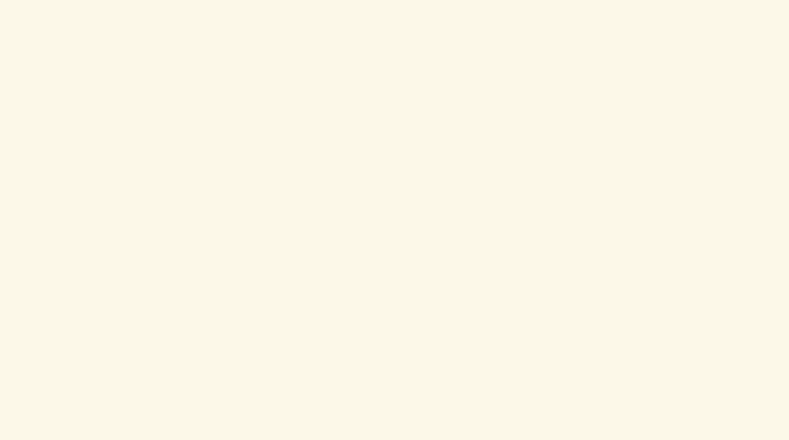
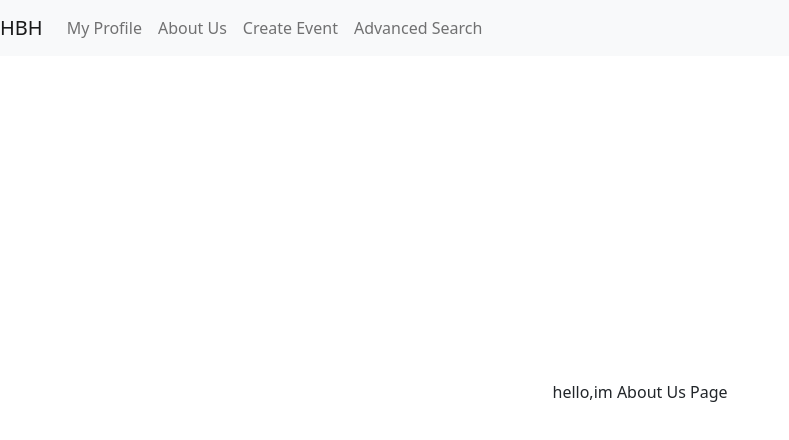
Before and after one commit to hilaezra/handbyhandpro, a React (Vite) app in the folder handbyhand.client/: page /aboutus in a window 1280 px wide. Before the commit this address had no page. Shown: the top 440 px of the page, without its empty margins (0-789 px from the left). Built offline with nearby package versions, Linux system fonts and the light colour scheme.

Commit message:
add nav bar

```diff
--- a/handbyhand.client/src/App.jsx
+++ b/handbyhand.client/src/App.jsx
@@ -1,7 +1,11 @@
-import LoginPage from "./components/LoginPage/LoginPage"
-import SignUpPage from "./components/SignUpPage/SignUpPage"
+import LoginPage from "./components/LoginPage/LoginPage";
+import SignUpPage from "./components/SignUpPage/SignUpPage";
 import HomePage from "./components/HomePage/HomePage";
 import ProfilePage from "./components/ProfilePage/ProfilePage";
+import AboutUsPage from "./components/AboutUsPage/AboutUsPage";
+import CreateEventPage from "./components/CreateEventPage/CreateEventPage";
+import AdvancedSearchPage from "./components/AdvancedSearchPage/AdvancedSearchPage";
+import Navbar from './components/General/NavBar';
 
 import './App.css';
 import {Routes, Route} from 'react-router-dom';
@@ -11,11 +15,16 @@ function App() {
 
   return (
     <div className="App">
+      <Navbar/>
       <Routes>
           <Route path="/" element={<LoginPage />} />
           <Route path="/signup" element={<SignUpPage />} />
           <Route path="/home" element={<HomePage />} />
           <Route path="/profile" element={<ProfilePage />} />
+          <Route path="/aboutus" element={<AboutUsPage />} />
+          <Route path="/createevent" element={<CreateEventPage />} />
+          <Route path="/advancedsearch" element={<AdvancedSearchPage />} />
+
 
 
       </Routes>
--- /dev/null
+++ b/handbyhand.client/src/components/AboutUsPage/AboutUsPage.jsx
@@ -0,0 +1,15 @@
+import React from 'react'
+
+
+const AboutUsPage = () => {
+
+    return (
+        <div>
+
+          <p>hello,im  About Us Page</p>
+
+        </div>
+    )
+}
+
+export default AboutUsPage
--- /dev/null
+++ b/handbyhand.client/src/components/AdvancedSearchPage/AdvancedSearchPage.jsx
@@ -0,0 +1,15 @@
+import React from 'react'
+
+
+const AdvancedSearchPage = () => {
+
+    return (
+        <div>
+
+          <p>hello, im Advanced Search Page  </p>
+
+        </div>
+    )
+}
+
+export default AdvancedSearchPage
--- /dev/null
+++ b/handbyhand.client/src/components/CreateEventPage/CreateEventPage.jsx
@@ -0,0 +1,15 @@
+import React from 'react'
+
+
+const CreateEventPage = () => {
+
+    return (
+        <div>
+
+          <p>hello, im create event page </p>
+
+        </div>
+    )
+}
+
+export default CreateEventPage
--- a/handbyhand.client/src/components/General/NavBar.jsx
+++ b/handbyhand.client/src/components/General/NavBar.jsx
@@ -1,18 +1,36 @@
-import React, { Component } from 'react';
+import React from 'react';
+import { Link } from 'react-router-dom';
+import 'bootstrap/dist/css/bootstrap.css';
 
 
+const NavBar = () => {
 
-// class NavBar {
 
-//         return (
-//             <div className="allnavbar">
+    return (
+        <nav className="navbar navbar-expand-lg navbar-light bg-light fixed-top">
+          <Link className="navbar-brand" to="/">HBH</Link>
+          <button className="navbar-toggler" type="button" data-toggle="collapse" data-target="#navbarNav" aria-controls="navbarNav" aria-expanded="false" aria-label="Toggle navigation">
+            <span className="navbar-toggler-icon"></span>
+          </button>
+          <div className="collapse navbar-collapse" id="navbarNav">
+            <ul className="navbar-nav">
+              <li className="nav-item">
+                <Link className="nav-link" to="/profile">My Profile</Link>
+              </li>
+              <li className="nav-item">
+                <Link className="nav-link" to="/aboutus">About Us</Link>
+              </li>
+              <li className="nav-item">
+                <Link className="nav-link" to="/createevent">Create Event</Link>
+              </li>
+              <li className="nav-item">
+                <Link className="nav-link" to="/advancedsearch">Advanced Search</Link>
+              </li>
+            </ul>
+          </div>
+        </nav>
+        )
 
-//                     <span id="username">Hello, anonymos</span>
+}
 
-//             </div>
-
-//         )
-
-// }
-
-// export default NavBar;
+export default NavBar;
--- a/handbyhand.client/src/components/LoginPage/LoginPage.jsx
+++ b/handbyhand.client/src/components/LoginPage/LoginPage.jsx
@@ -41,6 +41,7 @@ const LoginPage = () => {
 
     return (
         <div>
+
             <img src='../../AppImages/logo-hand-by-hand.png'/>
             <h1 id = "login-title">Hand By Hand</h1>
             <div className='login-text'>
--- a/handbyhand.client/src/components/ProfilePage/ProfilePage.jsx
+++ b/handbyhand.client/src/components/ProfilePage/ProfilePage.jsx
@@ -6,7 +6,7 @@ const HomePage = () => {
     return (
         <div>
 
-          <p>hello,hila you are so beutiful today love you yuvals </p>
+          <p>hello hila, you are so beutiful today love you yuval </p>
 
         </div>
     )
```
